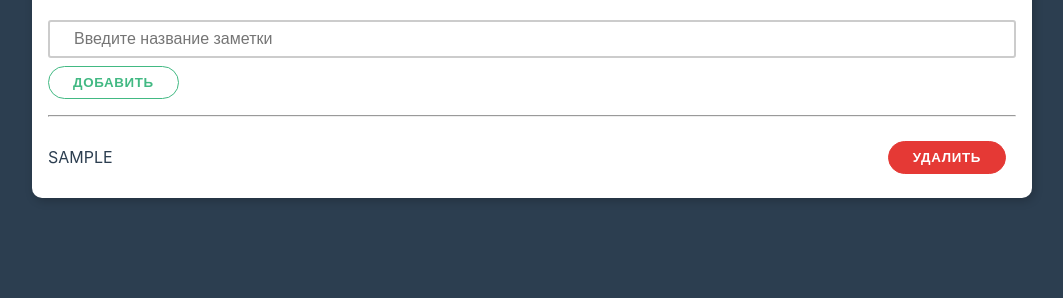
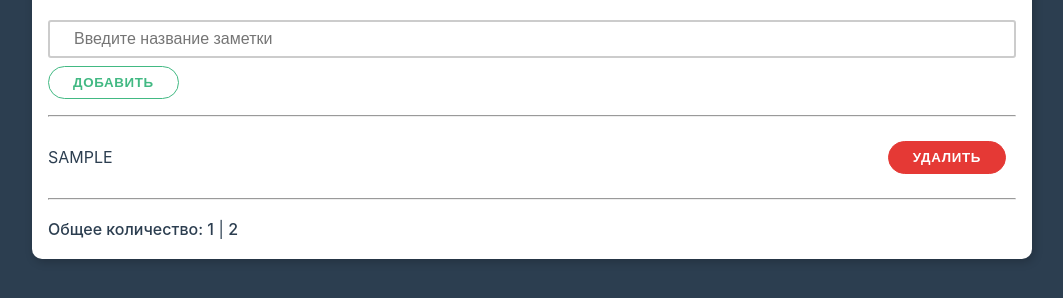
Before and after one commit to vkuper77/first-vue-app, a plain HTML site: page index.html in a window 1280 px wide. Both pictures are taken after typing "Sample" into the empty fields and a click on the button "ДОБАВИТЬ". Shown: the part 102-400 px from the top of the page, without its empty margins (108-1171 px from the left). Drawn offline with nearby package versions, Linux system fonts and the light colour scheme.

Commit message:
computed

```diff
--- a/app.js
+++ b/app.js
@@ -25,6 +25,12 @@ const App = {
         removeNote(idx){
         this.notes.splice(idx, 1)
         }
+    },
+    computed: {
+        doubleCount(){
+            console.log('doubleCount')
+            return this.notes.length * 2
+        },
     }
 }
 
--- a/index.html
+++ b/index.html
@@ -27,6 +27,10 @@
           {{toUpperCase(myNote)}}
           <button class="btn danger" @click="removeNote(idx)">Удалить</button>
         </li>
+        <hr/>
+        <li>
+          <strong>Общее количество: {{notes.length}}</strong> | <strong>{{doubleCount}}</strong>
+        </li>
       </ul>
       <div v-else>Заметок пока нет. Добавьте первую</div>
     </div>
```
